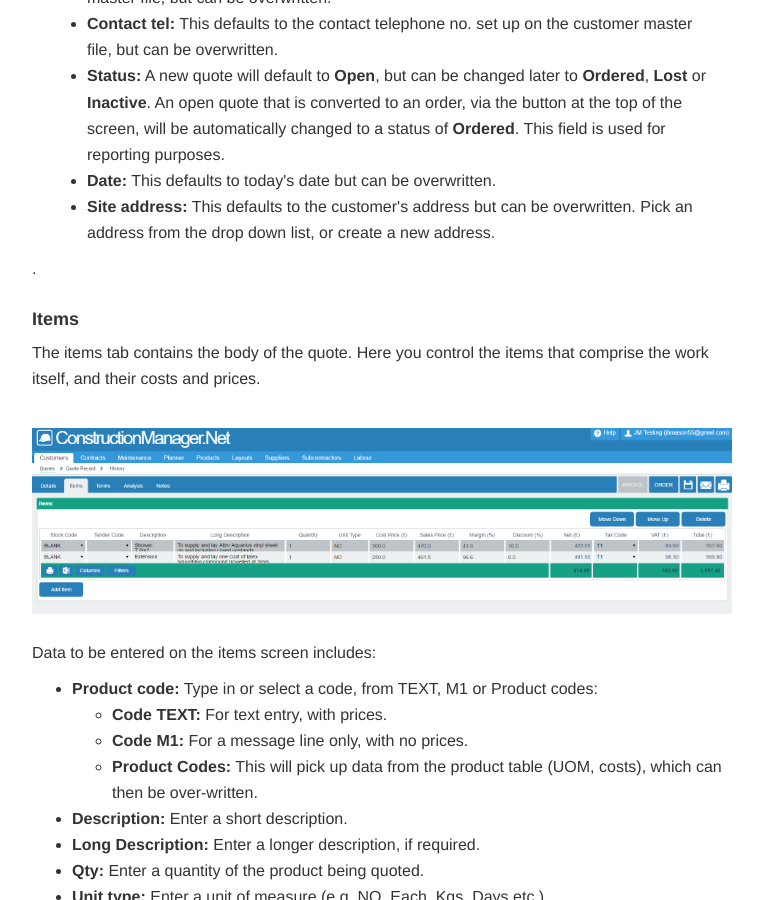
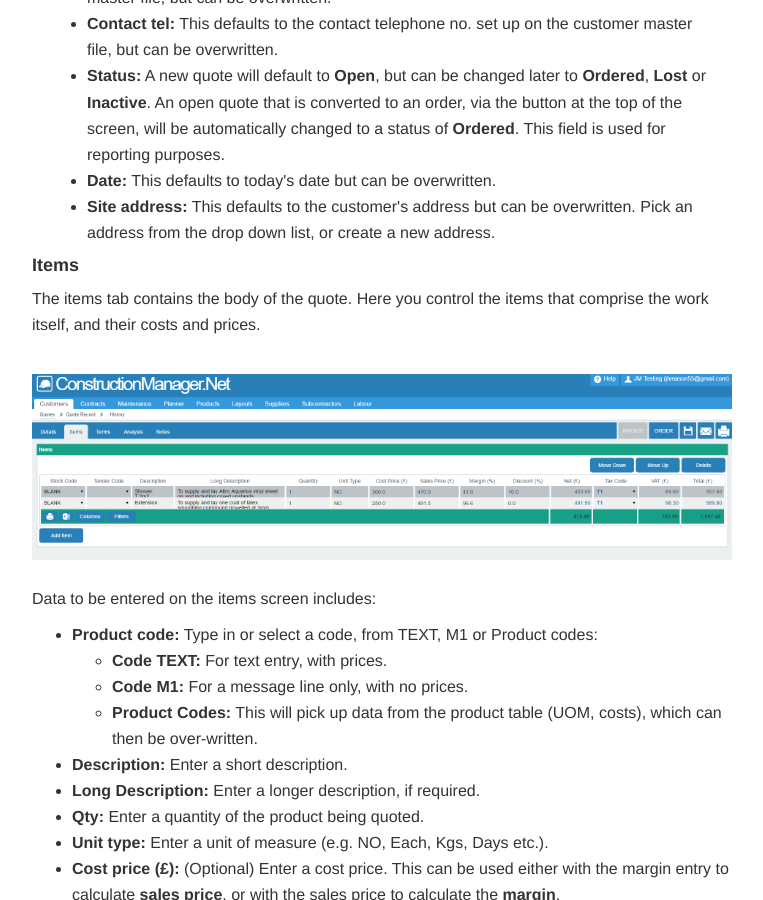
Before and after one commit to JNCSolutions/ConstructionManagerDocs, a Jekyll site: the page built from quotes.html, in a window 1280 px wide and 900 px high, scrolled down 2322 px. Shown: the whole window, without its empty margins (258-1021 px from the left). Built offline with Jekyll 4.4.1, drawn with Linux system fonts in a browser that asks for light colours.

Commit message:
Update quotes.html

```diff
--- a/quotes.html
+++ b/quotes.html
@@ -95,9 +95,8 @@ title: Quotes
     </p>
   </div>
 
-
-    <br>
-    <p>.</p>
+        <br>
+    <p> </p>
       <h4 id="items-tab"><b>Items</b></h4>
     <p>The items tab contains the body of the quote.
       Here you control the items that comprise the work itself, and their costs and prices.</p>
@@ -175,7 +174,6 @@ title: Quotes
     </p>
       <br>
 
-
     <h4 id="analysis-tab"><B>Analysis</B></h4>
 
     <p>The analysis screen allows you to enter reference and analysis data on a quote.
```
